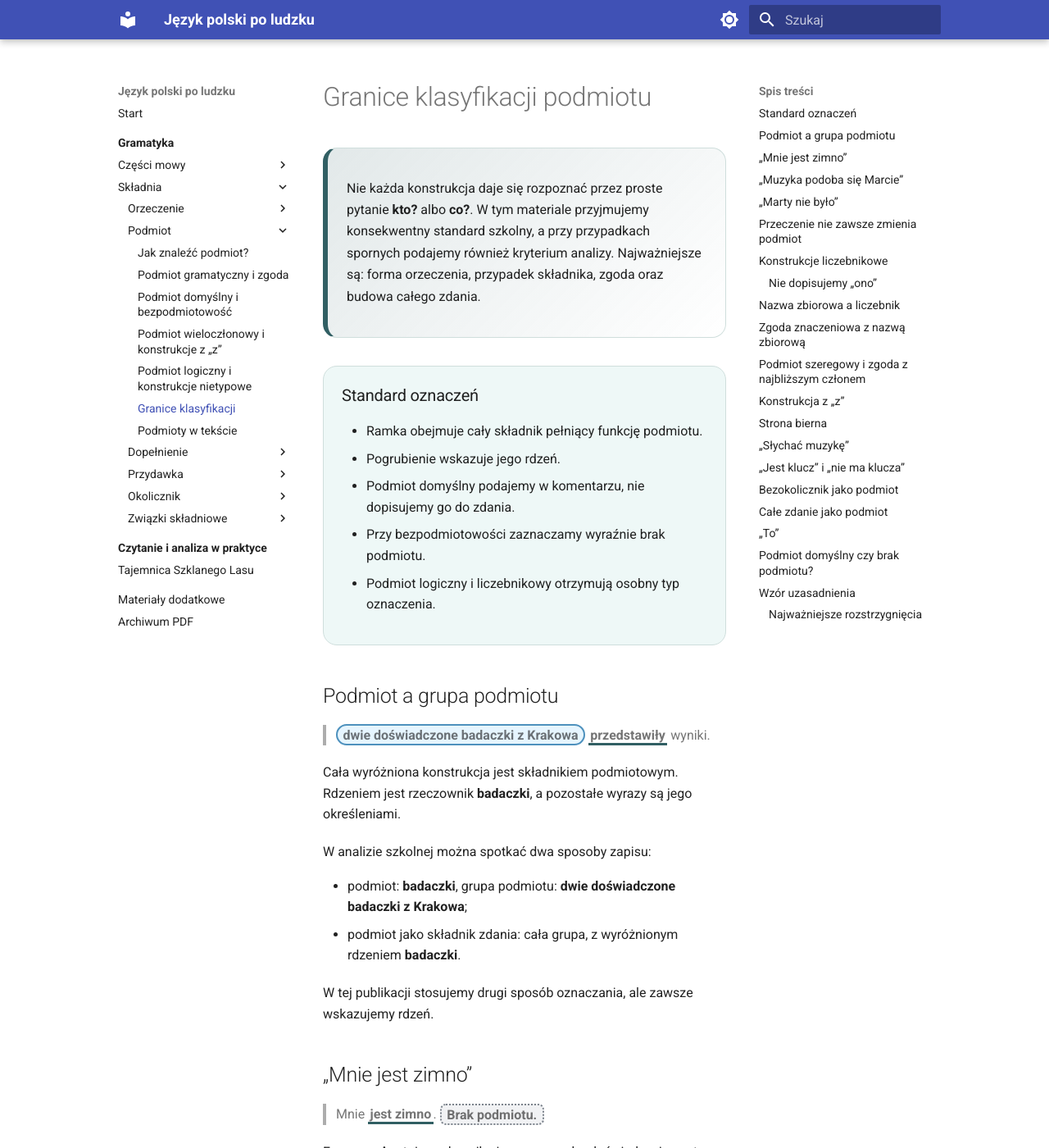
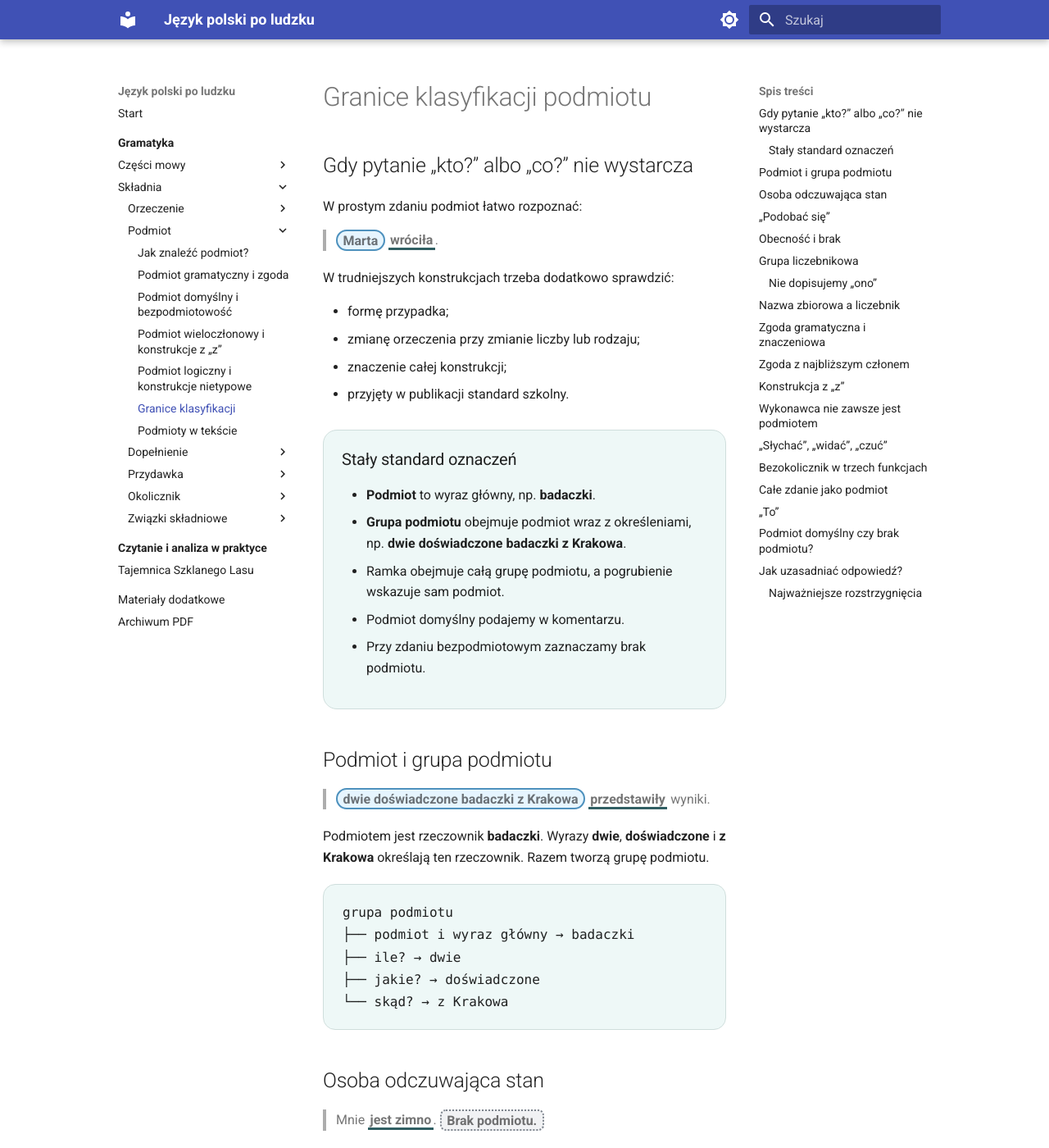
Before and after one commit to dchorazkiewicz/SP_JP, an MkDocs documentation site: the page built from docs/gramatyka/skladnia/podmiot/granice-klasyfikacji.md, in a window 1280 px wide and 1400 px high. Shown: the whole window at 82% size. Built offline with MkDocs 1.6.1 and Material for MkDocs 9.7.7, drawn with Linux system fonts in a browser that asks for light colours; some of the changed text lies outside the part shown.

Commit message:
Ujednolić standard podmiotu i uzasadnić przypadki graniczne

```diff
--- a/docs/gramatyka/skladnia/podmiot/granice-klasyfikacji.md
+++ b/docs/gramatyka/skladnia/podmiot/granice-klasyfikacji.md
@@ -2,91 +2,91 @@
 
 <div class="subject-lesson" markdown>
 
-<div class="subject-lead" markdown>
+## Gdy pytanie „kto?” albo „co?” nie wystarcza
 
-Nie każda konstrukcja daje się rozpoznać przez proste pytanie **kto?** albo **co?**. W tym materiale przyjmujemy konsekwentny standard szkolny, a przy przypadkach spornych podajemy również kryterium analizy. Najważniejsze są: forma orzeczenia, przypadek składnika, zgoda oraz budowa całego zdania.
+W prostym zdaniu podmiot łatwo rozpoznać:
+
+> <span class="subject-mark subject-mark--grammatical"><strong>Marta</strong></span> <span class="subject-predicate">wróciła</span>.
+
+W trudniejszych konstrukcjach trzeba dodatkowo sprawdzić:
+
+- formę przypadka;
+- zmianę orzeczenia przy zmianie liczby lub rodzaju;
+- znaczenie całej konstrukcji;
+- przyjęty w publikacji standard szkolny.
+
+<div class="subject-summary" markdown>
+
+### Stały standard oznaczeń
+
+- **Podmiot** to wyraz główny, np. **badaczki**.
+- **Grupa podmiotu** obejmuje podmiot wraz z określeniami, np. **dwie doświadczone badaczki z Krakowa**.
+- Ramka obejmuje całą grupę podmiotu, a pogrubienie wskazuje sam podmiot.
+- Podmiot domyślny podajemy w komentarzu.
+- Przy zdaniu bezpodmiotowym zaznaczamy brak podmiotu.
 
 </div>
 
-<div class="subject-summary" markdown>
-
-### Standard oznaczeń
-
-- Ramka obejmuje cały składnik pełniący funkcję podmiotu.
-- Pogrubienie wskazuje jego rdzeń.
-- Podmiot domyślny podajemy w komentarzu, nie dopisujemy go do zdania.
-- Przy bezpodmiotowości zaznaczamy wyraźnie brak podmiotu.
-- Podmiot logiczny i liczebnikowy otrzymują osobny typ oznaczenia.
-
-</div>
-
-## Podmiot a grupa podmiotu
+## Podmiot i grupa podmiotu
 
 > <span class="subject-mark subject-mark--grammatical">dwie doświadczone <strong>badaczki</strong> z Krakowa</span> <span class="subject-predicate">przedstawiły</span> wyniki.
 
-Cała wyróżniona konstrukcja jest składnikiem podmiotowym. Rdzeniem jest rzeczownik **badaczki**, a pozostałe wyrazy są jego określeniami.
+Podmiotem jest rzeczownik **badaczki**. Wyrazy **dwie**, **doświadczone** i **z Krakowa** określają ten rzeczownik. Razem tworzą grupę podmiotu.
 
-W analizie szkolnej można spotkać dwa sposoby zapisu:
+<div class="subject-tree">grupa podmiotu
+├── podmiot i wyraz główny → badaczki
+├── ile? → dwie
+├── jakie? → doświadczone
+└── skąd? → z Krakowa</div>
 
-- podmiot: **badaczki**, grupa podmiotu: **dwie doświadczone badaczki z Krakowa**;
-- podmiot jako składnik zdania: cała grupa, z wyróżnionym rdzeniem **badaczki**.
-
-W tej publikacji stosujemy drugi sposób oznaczania, ale zawsze wskazujemy rdzeń.
-
-## „Mnie jest zimno”
+## Osoba odczuwająca stan
 
 > Mnie <span class="subject-predicate">jest zimno</span>. <span class="subject-mark subject-mark--none">Brak podmiotu.</span>
 
-Forma **mnie** stoi w celowniku i nazywa osobę doświadczającą stanu. Nie jest podmiotem gramatycznym ani logicznym w przyjętym tu standardzie.
+Forma **mnie** wskazuje osobę odczuwającą chłód, ale stoi w celowniku. Nie jest podmiotem gramatycznym ani podmiotem logicznym w standardzie tej publikacji.
 
 Porównaj:
 
 <div class="subject-comparison">
-  <div class="subject-comparison-item"><span class="subject-comparison-label">podmiot</span><p><span class="subject-mark subject-mark--grammatical"><strong>Marta</strong></span> <span class="subject-predicate">jest zmęczona</span>.</p></div>
-  <div class="subject-comparison-item"><span class="subject-comparison-label">doświadczający</span><p>Marcie <span class="subject-predicate">jest zimno</span>. <span class="subject-mark subject-mark--none">Brak podmiotu.</span></p></div>
+  <div class="subject-comparison-item"><span class="subject-comparison-label">podmiot</span><p><span class="subject-mark subject-mark--grammatical"><strong>Marta</strong></span> <span class="subject-predicate">jest zmęczona</span>.</p><p>Orzeczenie przypisuje stan Marcie.</p></div>
+  <div class="subject-comparison-item"><span class="subject-comparison-label">osoba doświadczająca</span><p>Marcie <span class="subject-predicate">jest zimno</span>. <span class="subject-mark subject-mark--none">Brak podmiotu.</span></p><p>Celownik wskazuje odbiorcę stanu.</p></div>
 </div>
 
-## „Muzyka podoba się Marcie”
+## „Podobać się”
 
 > Marcie <span class="subject-predicate">podoba się</span> <span class="subject-mark subject-mark--grammatical"><strong>muzyka</strong></span>.
 
 > Marcie <span class="subject-predicate">podobają się</span> <span class="subject-mark subject-mark--grammatical"><strong>piosenki</strong></span>.
 
-Podmiotem jest składnik w mianowniku, ponieważ wpływa na liczbę orzeczenia. Celownik **Marcie** wskazuje odbiorcę wrażenia.
+Zmiana **muzyka — piosenki** powoduje zmianę **podoba się — podobają się**. To pokazuje, że podmiotem jest rzecz wywołująca wrażenie. Forma **Marcie** wskazuje osobę odbierającą to wrażenie.
 
-## „Marty nie było”
-
-> <span class="subject-mark subject-mark--logical"><strong>Marty</strong></span> <span class="subject-predicate">nie było</span> w domu.
-
-W szkolnym standardzie **Marty** nazywamy podmiotem logicznym w dopełniaczu. Nie jest to zwykły podmiot gramatyczny, ponieważ nie występuje w mianowniku i nie uzgadnia się typowo z orzeczeniem.
-
-Porównaj:
+## Obecność i brak
 
 > <span class="subject-mark subject-mark--grammatical"><strong>Marta</strong></span> <span class="subject-predicate">była</span> w domu.
 
 > <span class="subject-mark subject-mark--logical"><strong>Marty</strong></span> <span class="subject-predicate">nie było</span> w domu.
 
-## Przeczenie nie zawsze zmienia podmiot
+W pierwszym zdaniu **Marta** stoi w mianowniku. W drugim konstrukcja nieobecności wymaga dopełniacza **Marty**. W szkolnym standardzie nazywamy go podmiotem logicznym.
+
+Przeczenie nie zawsze zmienia podmiot:
 
 > <span class="subject-mark subject-mark--grammatical"><strong>Marta</strong></span> <span class="subject-predicate">nie przyszła</span>.
 
-> <span class="subject-mark subject-mark--grammatical"><strong>Raport</strong></span> <span class="subject-predicate">nie został wysłany</span>.
+Podmiot nadal stoi w mianowniku. Dopełniacz pojawia się w określonych konstrukcjach, takich jak **nie ma**, **nie było**, **zabrakło**.
 
-Podmiot pozostaje w mianowniku. Konstrukcja z dopełniaczem pojawia się tylko przy określonych czasownikach i schematach, np. **nie ma**, **nie było**, **zabrakło**.
-
-## Konstrukcje liczebnikowe
+## Grupa liczebnikowa
 
 > <span class="subject-mark subject-mark--grammatical"><strong>Dwaj technicy</strong></span> <span class="subject-predicate">przyszli</span> wcześniej.
 
 > <span class="subject-mark subject-mark--logical"><strong>Pięciu techników</strong></span> <span class="subject-predicate">przyszło</span> wcześniej.
 
-Pierwsza grupa zachowuje się jak mianownik liczby mnogiej. Druga łączy się z formą liczby pojedynczej rodzaju nijakiego. W szkolnym opisie całość nazywamy podmiotem liczebnikowym.
+Pierwsza grupa zachowuje się jak liczba mnoga. Druga wymaga formy pojedynczej rodzaju nijakiego. Całość **pięciu techników** nazywamy podmiotem liczebnikowym.
 
 <div class="subject-summary" markdown>
 
 ### Nie dopisujemy „ono”
 
-Forma **przyszło** w zdaniu **Pięciu techników przyszło** wynika z budowy grupy liczebnikowej. Nie oznacza ukrytego podmiotu **ono** i nie czyni zdania bezpodmiotowym.
+Forma **przyszło** wynika z budowy grupy liczebnikowej. Zdanie nie jest bezpodmiotowe i nie zawiera ukrytego podmiotu **ono**.
 
 </div>
 
@@ -96,29 +96,29 @@
 
 > <span class="subject-mark subject-mark--logical"><strong>Pięciu techników</strong></span> <span class="subject-predicate">weszło</span> do sali.
 
-W pierwszym zdaniu rdzeniem jest rzeczownik **grupa** w mianowniku. W drugim konstrukcję organizuje liczebnik.
+W pierwszym zdaniu wyrazem głównym jest rzeczownik **grupa** w mianowniku. W drugim budowę całej grupy wyznacza liczebnik **pięciu**.
 
-## Zgoda znaczeniowa z nazwą zbiorową
+## Zgoda gramatyczna i znaczeniowa
 
 > <span class="subject-mark subject-mark--grammatical"><strong>Większość</strong> uczestników</span> <span class="subject-predicate">wyszła</span> przed końcem.
 
-To neutralna zgoda gramatyczna z rzeczownikiem **większość**.
+Forma **wyszła** dostosowuje się do rzeczownika **większość**. Nazywamy to zgodą gramatyczną i przyjmujemy jako neutralny standard szkolny.
 
-W rzeczywistych tekstach spotyka się:
+W rzeczywistych tekstach spotyka się także:
 
 > Większość uczestników <span class="subject-predicate">wyszli</span> przed końcem.
 
-Forma mnoga podkreśla osoby tworzące zbiorowość. W ćwiczeniach szkolnych jako rozwiązanie podstawowe przyjmujemy jednak liczbę pojedynczą.
+Forma **wyszli** dostosowuje się do znaczenia grupy osób, a nie do liczby gramatycznej wyrazu **większość**. Nazywamy to **zgodą znaczeniową**. Pokazujemy ją jako możliwość użycia, ale nie jako wzór podstawowy.
 
-## Podmiot szeregowy i zgoda z najbliższym członem
+## Zgoda z najbliższym członem
 
 > Na stole <span class="subject-predicate">leżały</span> <span class="subject-mark subject-mark--series"><strong>zeszyt i dwa długopisy</strong></span>.
 
-Liczba mnoga jasno pokazuje wspólny podmiot.
+Liczba mnoga obejmuje cały szereg.
 
 > Na stole <span class="subject-predicate">leżał</span> <span class="subject-mark subject-mark--series"><strong>zeszyt i dwa długopisy</strong></span>.
 
-Zgoda z najbliższym członem jest spotykana, zwłaszcza gdy dalszy element ma charakter dopowiedzenia. Nie traktujemy jej jako błędu automatycznie, ale w neutralnym wzorze preferujemy liczbę mnogą.
+Forma **leżał** dostosowuje się do najbliższego członu **zeszyt**, a dalsze wyrazy mogą brzmieć jak dopowiedzenie. W neutralnym wzorze preferujemy liczbę mnogą.
 
 ## Konstrukcja z „z”
 
@@ -126,49 +126,39 @@
 
 > <span class="subject-mark subject-mark--grammatical"><strong>Marta</strong></span> z Pawłem <span class="subject-predicate">przygotowała</span> raport.
 
-W pierwszym zdaniu forma mnoga przedstawia obie osoby jako wspólny podmiot. W drugim podmiotem gramatycznym jest tylko **Marta**, a wyrażenie **z Pawłem** nie steruje orzeczeniem.
+Liczba mnoga w pierwszym zdaniu przedstawia obie osoby jako wspólnych uczestników. Forma pojedyncza w drugim wskazuje Martę jako jedyny podmiot gramatyczny.
 
-## Strona bierna
+## Wykonawca nie zawsze jest podmiotem
 
 > <span class="subject-mark subject-mark--grammatical"><strong>Raport</strong></span> <span class="subject-predicate">został napisany</span> przez Martę.
 
-Podmiotem jest **raport**, mimo że wykonawcą czynności jest Marta. Wyrażenie **przez Martę** nie jest podmiotem.
-
-Porównaj:
+Podmiotem jest **raport**, choć wykonawcę nazywa wyrażenie **przez Martę**.
 
 > Raport <span class="subject-predicate">napisano</span> rano. <span class="subject-mark subject-mark--none">Brak podmiotu.</span>
 
-W konstrukcji na **-no** wyraz **raport** jest dopełnieniem.
+Forma **napisano** nie pozwala wprowadzić zwykłego podmiotu. Wyraz **raport** nazywa rzecz objętą czynnością.
 
-## „Słychać muzykę”
+## „Słychać”, „widać”, „czuć”
 
 > Z sali <span class="subject-predicate">słychać</span> muzykę. <span class="subject-mark subject-mark--none">Brak podmiotu.</span>
 
 > Z okna <span class="subject-predicate">widać</span> góry. <span class="subject-mark subject-mark--none">Brak podmiotu.</span>
 
-Rzeczowniki **muzykę**, **góry** występują w bierniku i nie są podmiotami.
+Wyrazy **muzykę** i **góry** stoją w bierniku. Nazywają to, co odbieramy zmysłami, ale nie są podmiotami.
 
-## „Jest klucz” i „nie ma klucza”
-
-> W szufladzie <span class="subject-predicate">jest</span> <span class="subject-mark subject-mark--grammatical"><strong>klucz</strong></span>.
-
-> W szufladzie <span class="subject-predicate">nie ma</span> <span class="subject-mark subject-mark--logical"><strong>klucza</strong></span>.
-
-Zmiana konstrukcji istnienia na konstrukcję braku powoduje zmianę przypadka i sposobu klasyfikacji.
-
-## Bezokolicznik jako podmiot
+## Bezokolicznik w trzech funkcjach
 
 > <span class="subject-mark subject-mark--grammatical"><strong>Czytać uważnie</strong></span> <span class="subject-predicate">jest trudno</span>.
 
-Cała grupa bezokolicznikowa jest tym, o czym się orzeka.
+Cała grupa bezokolicznikowa jest tym, o czym orzekamy, więc pełni funkcję podmiotu.
 
 > <span class="subject-predicate">Trzeba czytać</span> uważnie. <span class="subject-mark subject-mark--none">Brak podmiotu.</span>
 
-Tutaj bezokolicznik współtworzy konstrukcję bezosobową.
+Bezokolicznik współtworzy konstrukcję bezpodmiotową.
 
 > <span class="subject-mark subject-mark--grammatical"><strong>Marta</strong></span> <span class="subject-predicate">lubi</span> czytać.
 
-Tutaj bezokolicznik jest uzupełnieniem czasownika, a podmiotem pozostaje **Marta**.
+Podmiotem jest Marta, a bezokolicznik uzupełnia czasownik **lubi**.
 
 ## Całe zdanie jako podmiot
 
@@ -176,13 +166,13 @@
 
 > <span class="subject-mark subject-mark--grammatical"><strong>Czy spotkanie się odbędzie</strong></span>, <span class="subject-predicate">pozostaje niejasne</span>.
 
-Wyróżniona treść pełni funkcję podmiotu zdania nadrzędnego.
+Cała wyróżniona treść jest tym, o czym coś stwierdzamy.
 
-Porównaj zdanie dopełnieniowe:
+Porównaj:
 
 > <span class="subject-mark subject-mark--grammatical"><strong>Uczestnicy</strong></span> <span class="subject-predicate">wiedzą</span>, że termin został przesunięty.
 
-Tutaj zdanie z **że** uzupełnia czasownik **wiedzą**, nie pełni funkcji podmiotu.
+Tutaj zdanie z **że** uzupełnia czasownik **wiedzą**, ale nie pełni funkcji podmiotu.
 
 ## „To”
 
@@ -192,31 +182,29 @@
 
 > <span class="subject-mark subject-mark--grammatical"><strong>Marta</strong></span> <span class="subject-predicate">to kierowniczka projektu</span>.
 
-W przyjętym standardzie **Marta** jest podmiotem, a **to kierowniczka projektu** tworzy szczególną postać orzeczenia imiennego.
+W przyjętym standardzie podmiotem jest **Marta**, a **to kierowniczka projektu** tworzy orzeczenie imienne.
 
 ## Podmiot domyślny czy brak podmiotu?
 
 <div class="subject-series">
-  <div class="subject-row"><span class="subject-badge">domyślny</span><p><span class="subject-predicate">Przyszliśmy</span> wcześniej.</p><span class="subject-note">my</span></div>
-  <div class="subject-row"><span class="subject-badge">domyślny</span><p><span class="subject-predicate">Dzwonili</span> z sekretariatu.</p><span class="subject-note">nieokreśleni oni</span></div>
+  <div class="subject-row"><span class="subject-badge">można odtworzyć</span><p><span class="subject-predicate">Przyszliśmy</span> wcześniej.</p><span class="subject-note">my</span></div>
+  <div class="subject-row"><span class="subject-badge">można odtworzyć</span><p><span class="subject-predicate">Dzwonili</span> z sekretariatu.</p><span class="subject-note">nieokreśleni oni</span></div>
   <div class="subject-row"><span class="subject-badge">brak</span><p><span class="subject-predicate">Pada</span>.</p><span class="subject-note">bez podmiotu</span></div>
   <div class="subject-row"><span class="subject-badge">brak</span><p><span class="subject-predicate">Zamknięto</span> drogę.</p><span class="subject-note">bez podmiotu</span></div>
   <div class="subject-row"><span class="subject-badge">brak</span><p><span class="subject-predicate">Trzeba wyjść</span>.</p><span class="subject-note">bez podmiotu</span></div>
 </div>
 
-Nie wpisujemy domyślnego **ktoś** do każdej konstrukcji bez jawnego mianownika.
+## Jak uzasadniać odpowiedź?
 
-## Wzór uzasadnienia
+> W zdaniu **Marcie podoba się muzyka** podmiotem jest **muzyka**, ponieważ stoi w mianowniku i powoduje formę **podoba się**. Po zmianie na **piosenki** orzeczenie zmienia się na **podobają się**. Forma **Marcie** stoi w celowniku i wskazuje osobę doświadczającą wrażenia.
 
-> W zdaniu **„Marcie podoba się muzyka”** podmiotem jest **muzyka**, ponieważ występuje w mianowniku i wpływa na liczbę orzeczenia **podoba się**. Forma **Marcie** stoi w celowniku i wskazuje osobę doświadczającą wrażenia.
-
-Dobre uzasadnienie powinno wskazywać:
+Dobre uzasadnienie wskazuje:
 
 1. pełne orzeczenie;
-2. przypadek badanego składnika;
-3. jego wpływ na formę orzeczenia;
-4. typ konstrukcji;
-5. rozwiązanie szkolne i ewentualną uwagę o innym opisie.
+2. formę badanego składnika;
+3. jego wpływ na orzeczenie;
+4. znaczenie konstrukcji;
+5. przyjęty standard szkolny, jeżeli istnieją inne opisy.
 
 <div class="subject-summary" markdown>
 
@@ -224,12 +212,11 @@
 
 - Podmiot nie musi być wykonawcą czynności.
 - Celownik osoby doświadczającej nie jest podmiotem.
-- Dopełniacz przy **nie ma, nie było, zabrakło** nazywamy szkolnie podmiotem logicznym.
+- Dopełniacz przy **nie ma**, **nie było**, **zabrakło** nazywamy szkolnie podmiotem logicznym.
 - Grupy liczebnikowe nie są zdaniami bezpodmiotowymi.
-- Nazwa zbiorowa i grupa liczebnikowa wymagają innej zgody.
-- W stronie biernej podmiotem jest składnik w mianowniku.
+- Nazwa zbiorowa i grupa liczebnikowa wymagają innej formy orzeczenia.
 - Bezokolicznik i całe zdanie mogą pełnić funkcję podmiotu.
-- O funkcji decyduje relacja z orzeczeniem, nie pozycja ani samo znaczenie wykonawcy.
+- O klasyfikacji decyduje związek z orzeczeniem, forma i sens całego zdania.
 
 </div>
 
```
